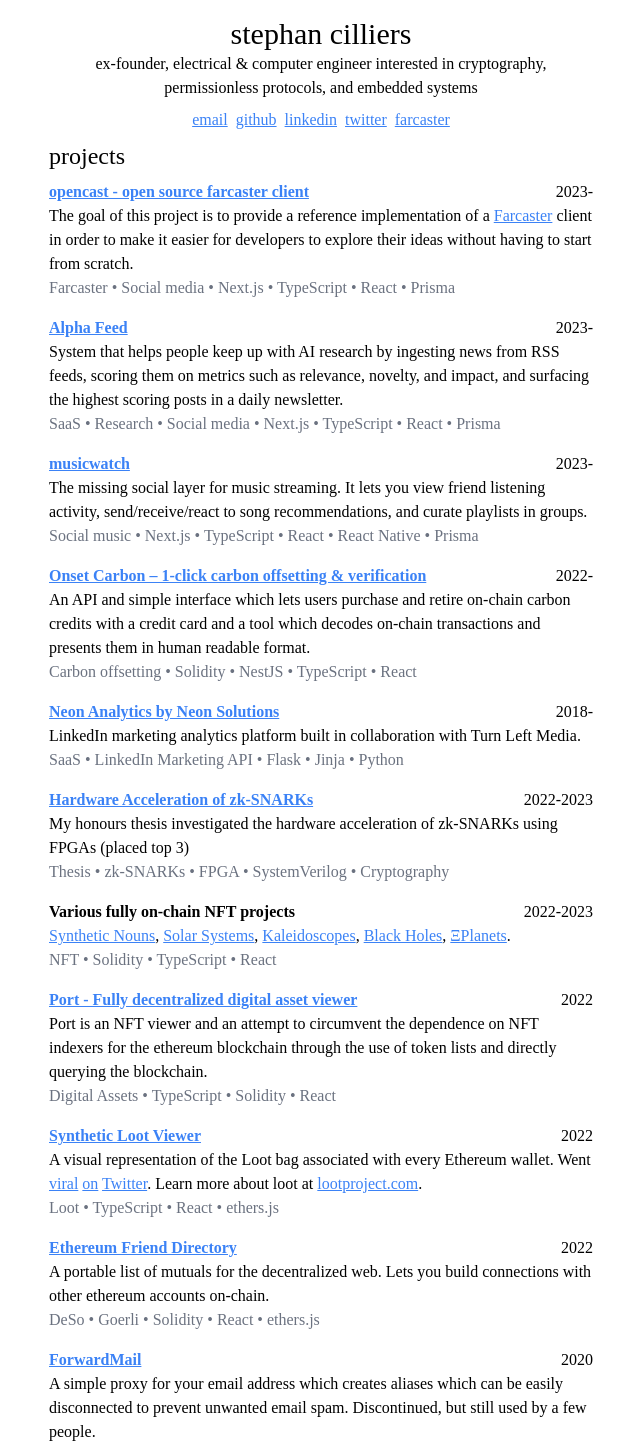
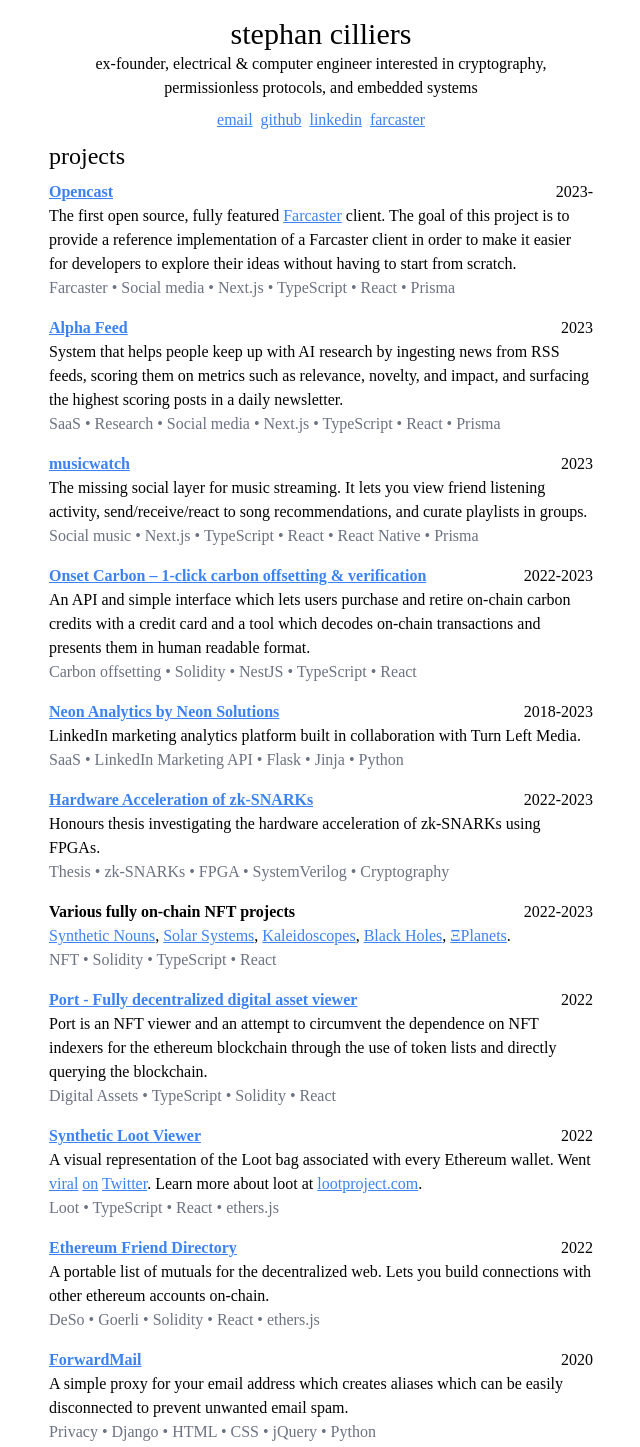
Before and after one commit to stephancill/portfolio-next, a Next.js app: page / in a window 1280 px wide. Shown: the top 1447 px of the page, without its empty margins (319-959 px from the left). Built offline with nearby package versions, Linux system fonts and the light colour scheme.

Commit message:
portfolio updates

```diff
--- a/assets/items.json
+++ b/assets/items.json
@@ -67,9 +67,9 @@
   ],
   "Projects": [
     {
-      "heading": "opencast - open source farcaster client",
+      "heading": "Opencast",
       "year": "2023-",
-      "body": "The goal of this project is to provide a reference implementation of a [Farcaster](https://farcaster.xyz) client in order to make it easier for developers to explore their ideas without having to start from scratch.",
+      "body": "The first open source, fully featured [Farcaster](https://farcaster.xyz) client. The goal of this project is to provide a reference implementation of a Farcaster client in order to make it easier for developers to explore their ideas without having to start from scratch.",
       "link": "https://github.com/stephancill/opencast",
       "tags": [
         "Farcaster",
@@ -82,9 +82,9 @@
     },
     {
       "heading": "Alpha Feed",
-      "year": "2023-",
+      "year": "2023",
       "body": "System that helps people keep up with AI research by ingesting news from RSS feeds, scoring them on metrics such as relevance, novelty, and impact, and surfacing the highest scoring posts in a daily newsletter.",
-      "link": "https://alphafeed.xyz",
+      "link": "https://github.com/neonsolutions/alphafeed",
       "tags": [
         "SaaS",
         "Research",
@@ -97,7 +97,7 @@
     },
     {
       "heading": "musicwatch",
-      "year": "2023-",
+      "year": "2023",
       "link": "https://musicwatch.stephancill.co.za",
       "body": "The missing social layer for music streaming. It lets you view friend listening activity, send/receive/react to song recommendations, and curate playlists in groups.",
       "tags": [
@@ -111,7 +111,7 @@
     },
     {
       "heading": "Onset Carbon – 1-click carbon offsetting & verification",
-      "year": "2022-",
+      "year": "2022-2023",
       "body": "An API and simple interface which lets users purchase and retire on-chain carbon credits with a credit card and a tool which decodes on-chain transactions and presents them in human readable format.",
       "link": "https://onsetcarbon.com",
       "tags": [
@@ -124,7 +124,7 @@
     },
     {
       "heading": "Neon Analytics by Neon Solutions",
-      "year": "2018-",
+      "year": "2018-2023",
       "body": "LinkedIn marketing analytics platform built in collaboration with Turn Left Media.",
       "tags": [
         "SaaS",
@@ -139,7 +139,7 @@
     {
       "heading": "Hardware Acceleration of zk-SNARKs",
       "year": "2022-2023",
-      "body": "My honours thesis investigated the hardware acceleration of zk-SNARKs using FPGAs (placed top 3)",
+      "body": "Honours thesis investigating the hardware acceleration of zk-SNARKs using FPGAs.",
       "link": "https://github.com/stephancill/msm-hardware-acceleration",
       "tags": [
         "Thesis",
@@ -197,12 +197,12 @@
         "React",
         "ethers.js"
       ],
-      "link": "https://efd.stephancill.co.za",
+      "link": "https://github.com/stephancill/efd",
       "icon": "https://raw.githubusercontent.com/stephancill/efd/master/client/public/favicon.ico"
     },
     {
       "heading": "ForwardMail",
-      "body": "A simple proxy for your email address which creates aliases which can be easily disconnected to prevent unwanted email spam. Discontinued, but still used by a few people.",
+      "body": "A simple proxy for your email address which creates aliases which can be easily disconnected to prevent unwanted email spam.",
       "year": "2020",
       "tags": [
         "Privacy",
@@ -247,7 +247,7 @@
     {
       "heading": "Simple Learning Time",
       "year": "2016",
-      "body": "Simple Learning Time was built as a replacement for an app that was used at Parklands College to teach junior learners how to tell time. It is used in multiple schools across South Africa and several other countries.",
+      "body": "Simple Learning Time was built as a replacement for an app that was used at Parklands College to teach junior learners how to tell time. 40,000+ downloads and is used in multiple schools across South Africa and several other countries.",
       "tags": [
         "Education",
         "iOS",
--- a/pages/index.tsx
+++ b/pages/index.tsx
@@ -6,25 +6,21 @@ import ReactMarkdown from "react-markdown"
 const Home: NextPage = () => {
   const aclass = "p-1 hover:underline text-blue-500"
 
+  const headline =
+    "ex-founder, electrical & computer engineer interested in cryptography, permissionless protocols, and embedded systems"
+
   return (
     <div className="flex justify-center">
       <Head>
         <title>Stephan Cilliers</title>
-        <meta
-          name="description"
-          content="electrical & computer engineering graduate interested in cryptography, permissionless protocols, and embedded
-          systems"
-        />
+        <meta name="description" content={headline} />
         {/* <link rel="icon" href="/favicon.ico" /> */}
       </Head>
 
       <main className="max-w-xl p-4">
         <h1 className="flex justify-center text-3xl">stephan cilliers</h1>
 
-        <div className="flex justify-center text-center">
-          ex-founder, electrical & computer engineer interested in cryptography, permissionless protocols, and embedded
-          systems
-        </div>
+        <div className="flex justify-center text-center">{headline}</div>
 
         <div className="flex p-1 justify-center">
           <a className={aclass} href="mailto:stephan@stephancill.co.za">
@@ -47,15 +43,6 @@ const Home: NextPage = () => {
             rel="noopener noreferrer"
           >
             linkedin
-          </a>
-          <a
-            className={aclass}
-            href="https://twitter.com/stephancill"
-            title="@stephancill"
-            target="_blank"
-            rel="noopener noreferrer"
-          >
-            twitter
           </a>
           <a
             className={aclass}
```
